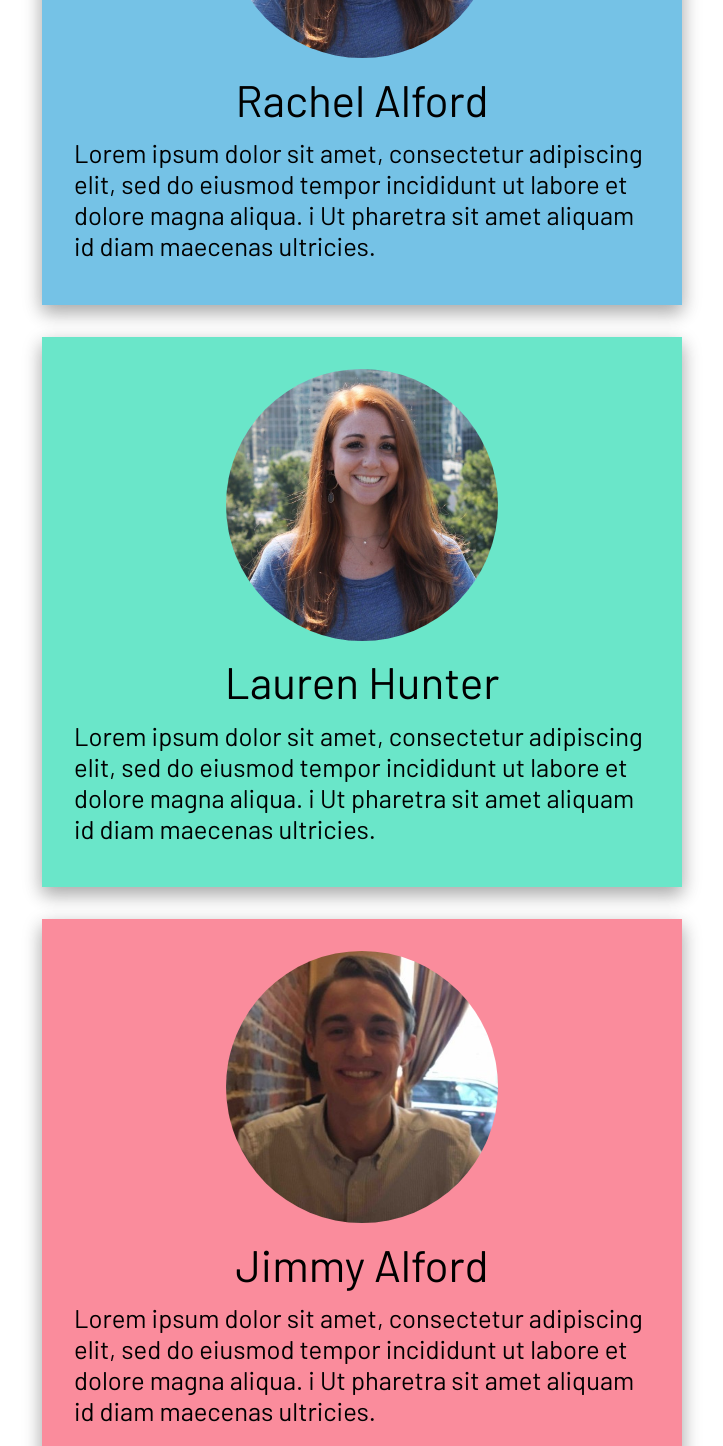
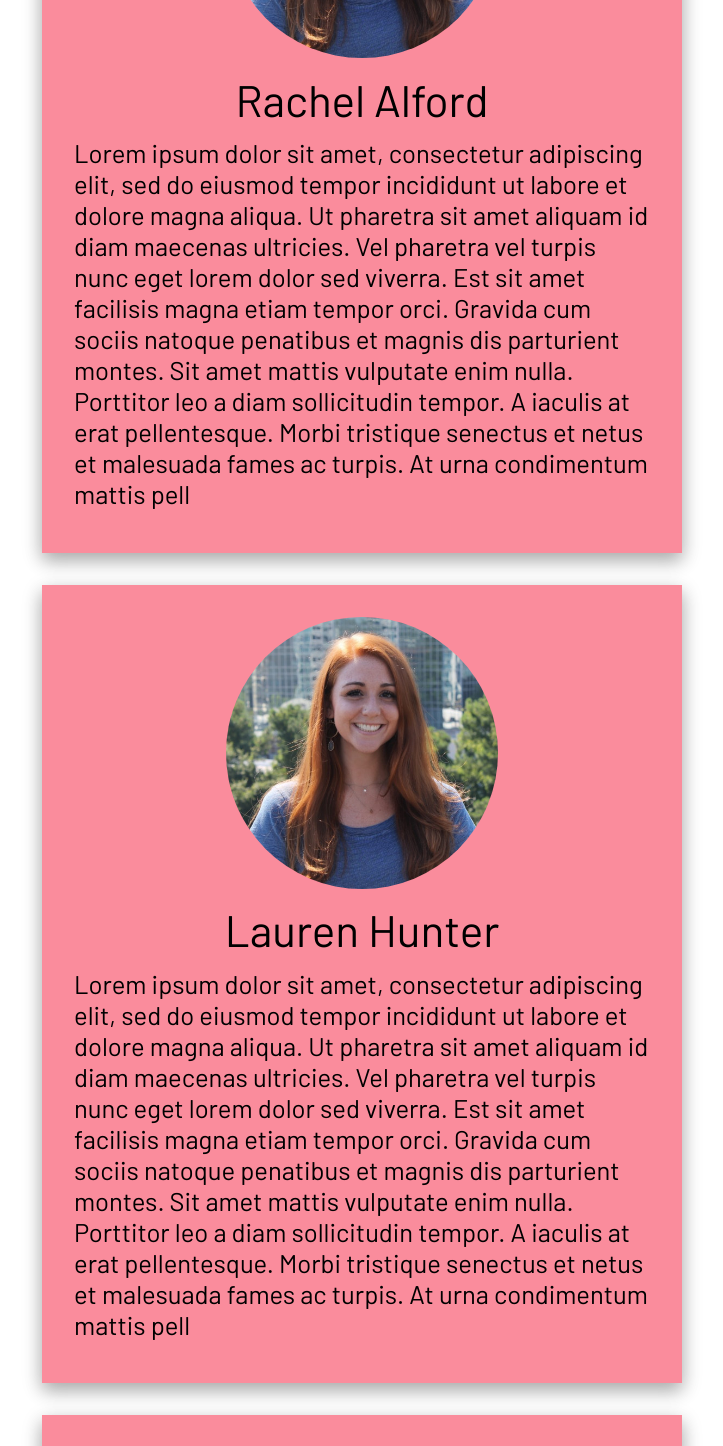
Before and after one commit to jalford14/cleen, a React (Create React App) app: page /about in a window 1280 px wide. Shown: the part 460-1906 px from the top of the page, without its empty margins (278-1001 px from the left). Built offline with nearby package versions, Linux system fonts and the light colour scheme.

Commit message:
break out profile boxes into components

```diff
--- /dev/null
+++ b/src/components/AboutProfileBox.js
@@ -0,0 +1,24 @@
+import React from "react";
+import "../components/css/AboutProfileBox.css"
+
+class AboutProfileBox extends React.Component {
+  render() {
+    return(
+      <div class="profile-box" style={{background: this.props.color}}>
+        <div class="img-container">
+          <img src={this.props.picture} />
+        </div>
+        <div class="person-container">
+          <div class="person-name">
+            {this.props.name}
+          </div>
+          <div class="person-description">
+            {this.props.description}
+          </div>
+        </div>
+      </div>
+    );
+  }
+}
+
+export default AboutProfileBox;
--- a/src/components/css/About.css
+++ b/src/components/css/About.css
@@ -9,32 +9,3 @@
   text-align: center;
   margin: 5% 0 5% 0;
 }
-
-.profile-box {
-  margin-bottom: 5%;
-  padding: 5%;
-  box-shadow: 0 8px 16px 0 rgba(0, 0, 0, 0.2), 0 6px 20px 0 rgba(0, 0, 0, 0.19);
-}
-
-.img-container {
-  text-align: center;
-}
-
-.img-container img {
-  width: 17em;
-  height: 17em;
-  border-radius: 50%;
-}
-
-.person-container div {
-  margin: 2% 0 2% 0;
-}
-
-.person-name {
-  font-size: 2.76em;
-  text-align: center;
-}
-
-.person-description {
-  font-size: 1.6em;
-}
--- /dev/null
+++ b/src/components/css/AboutProfileBox.css
@@ -0,0 +1,28 @@
+.profile-box {
+  margin-bottom: 5%;
+  padding: 5%;
+  box-shadow: 0 8px 16px 0 rgba(0, 0, 0, 0.2), 0 6px 20px 0 rgba(0, 0, 0, 0.19);
+}
+
+.img-container {
+  text-align: center;
+}
+
+.img-container img {
+  width: 17em;
+  height: 17em;
+  border-radius: 50%;
+}
+
+.person-container div {
+  margin: 2% 0 2% 0;
+}
+
+.person-name {
+  font-size: 2.76em;
+  text-align: center;
+}
+
+.person-description {
+  font-size: 1.6em;
+}
--- a/src/containers/About.js
+++ b/src/containers/About.js
@@ -1,5 +1,9 @@
 import React from "react";
+import AboutProfileBox from "../components/AboutProfileBox.js"
 import "../components/css/About.css"
+
+import rachel from "../assets/img/rachel.jpeg"
+import jimmy from "../assets/img/jimmy.jpeg"
 
 class About extends React.Component {
   render() {
@@ -8,52 +12,24 @@ class About extends React.Component {
         <div class="about-header">
           About Us
         </div>
-
-        <div class="profile-box" style={{background: "#75C2E6"}}>
-          <div class="img-container">
-            <img src={require("../assets/img/rachel.jpeg")} />
-          </div>
-          <div class="person-container">
-            <div class="person-name">
-              Rachel Alford
-            </div>
-            <div class="person-description">
-              Lorem ipsum dolor sit amet, consectetur adipiscing elit, sed
-              do eiusmod tempor incididunt ut labore et dolore magna aliqua. i
-              Ut pharetra sit amet aliquam id diam maecenas ultricies.
-            </div>
-          </div>
-        </div>
-        <div class="profile-box" style={{background: "#6AE6C9"}}>
-          <div class="img-container">
-            <img src={require("../assets/img/rachel.jpeg")} />
-          </div>
-          <div class="person-container">
-            <div class="person-name">
-              Lauren Hunter
-            </div>
-            <div class="person-description">
-              Lorem ipsum dolor sit amet, consectetur adipiscing elit, sed
-              do eiusmod tempor incididunt ut labore et dolore magna aliqua. i
-              Ut pharetra sit amet aliquam id diam maecenas ultricies.
-            </div>
-          </div>
-        </div>
-        <div class="profile-box" style={{background: "#FA8C9C"}}>
-          <div class="img-container">
-            <img src={require("../assets/img/jimmy.jpeg")} />
-          </div>
-          <div class="person-container">
-            <div class="person-name">
-              Jimmy Alford
-            </div>
-            <div class="person-description">
-              Lorem ipsum dolor sit amet, consectetur adipiscing elit, sed
-              do eiusmod tempor incididunt ut labore et dolore magna aliqua. i
-              Ut pharetra sit amet aliquam id diam maecenas ultricies.
-            </div>
-          </div>
-        </div>
+        <AboutProfileBox
+          color="#FA8C9C"
+          picture={rachel}
+          name="Rachel Alford"
+          description="Lorem ipsum dolor sit amet, consectetur adipiscing elit, sed do eiusmod tempor incididunt ut labore et dolore magna aliqua. Ut pharetra sit amet aliquam id diam maecenas ultricies. Vel pharetra vel turpis nunc eget lorem dolor sed viverra. Est sit amet facilisis magna etiam tempor orci. Gravida cum sociis natoque penatibus et magnis dis parturient montes. Sit amet mattis vulputate enim nulla. Porttitor leo a diam sollicitudin tempor. A iaculis at erat pellentesque. Morbi tristique senectus et netus et malesuada fames ac turpis. At urna condimentum mattis pell"
+        />
+        <AboutProfileBox
+          color="#FA8C9C"
+          picture={rachel}
+          name="Lauren Hunter"
+          description="Lorem ipsum dolor sit amet, consectetur adipiscing elit, sed do eiusmod tempor incididunt ut labore et dolore magna aliqua. Ut pharetra sit amet aliquam id diam maecenas ultricies. Vel pharetra vel turpis nunc eget lorem dolor sed viverra. Est sit amet facilisis magna etiam tempor orci. Gravida cum sociis natoque penatibus et magnis dis parturient montes. Sit amet mattis vulputate enim nulla. Porttitor leo a diam sollicitudin tempor. A iaculis at erat pellentesque. Morbi tristique senectus et netus et malesuada fames ac turpis. At urna condimentum mattis pell"
+        />
+        <AboutProfileBox
+          color="#FA8C9C"
+          picture={jimmy}
+          name="Jimmy Alford"
+          description="Lorem ipsum dolor sit amet, consectetur adipiscing elit, sed do eiusmod tempor incididunt ut labore et dolore magna aliqua. Ut pharetra sit amet aliquam id diam maecenas ultricies. Vel pharetra vel turpis nunc eget lorem dolor sed viverra. Est sit amet facilisis magna etiam tempor orci. Gravida cum sociis natoque penatibus et magnis dis parturient montes. Sit amet mattis vulputate enim nulla. Porttitor leo a diam sollicitudin tempor. A iaculis at erat pellentesque. Morbi tristique senectus et netus et malesuada fames ac turpis. At urna condimentum mattis pell"
+        />
       </div>
     );
   }
```
